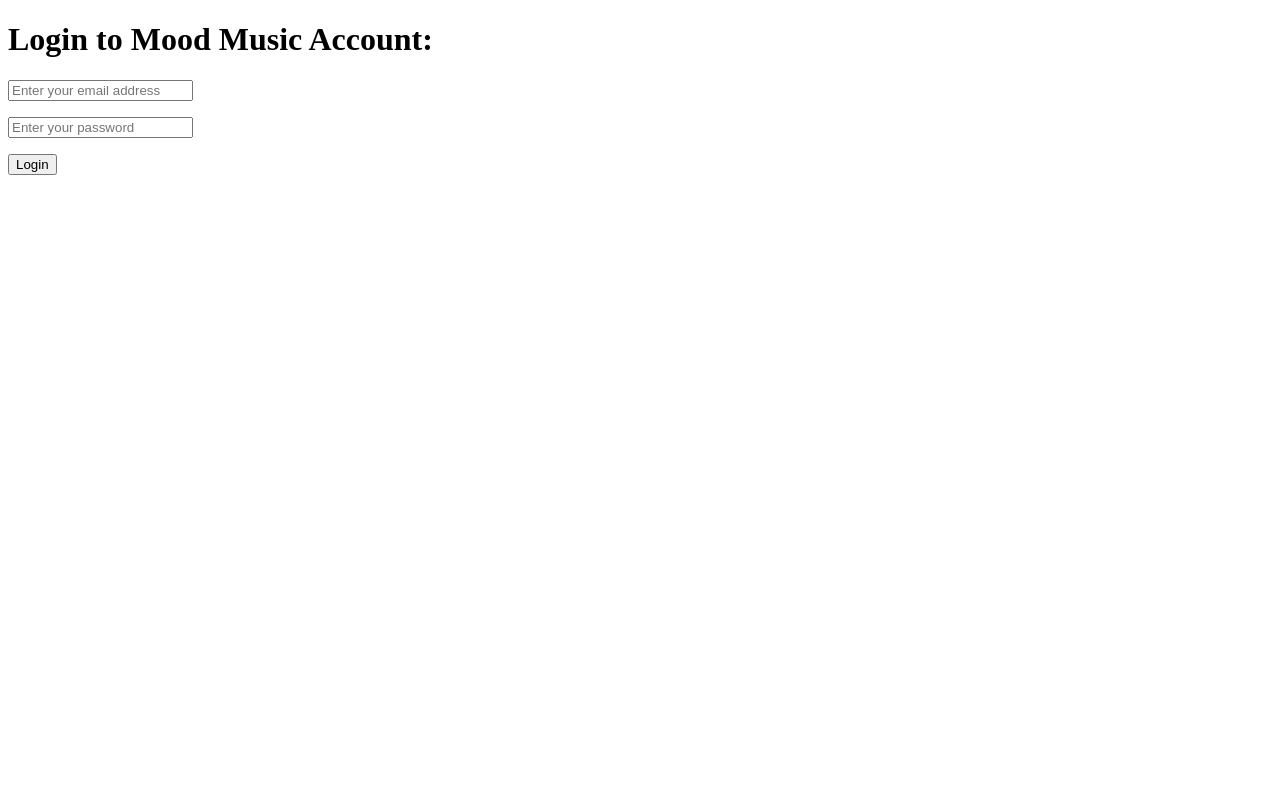
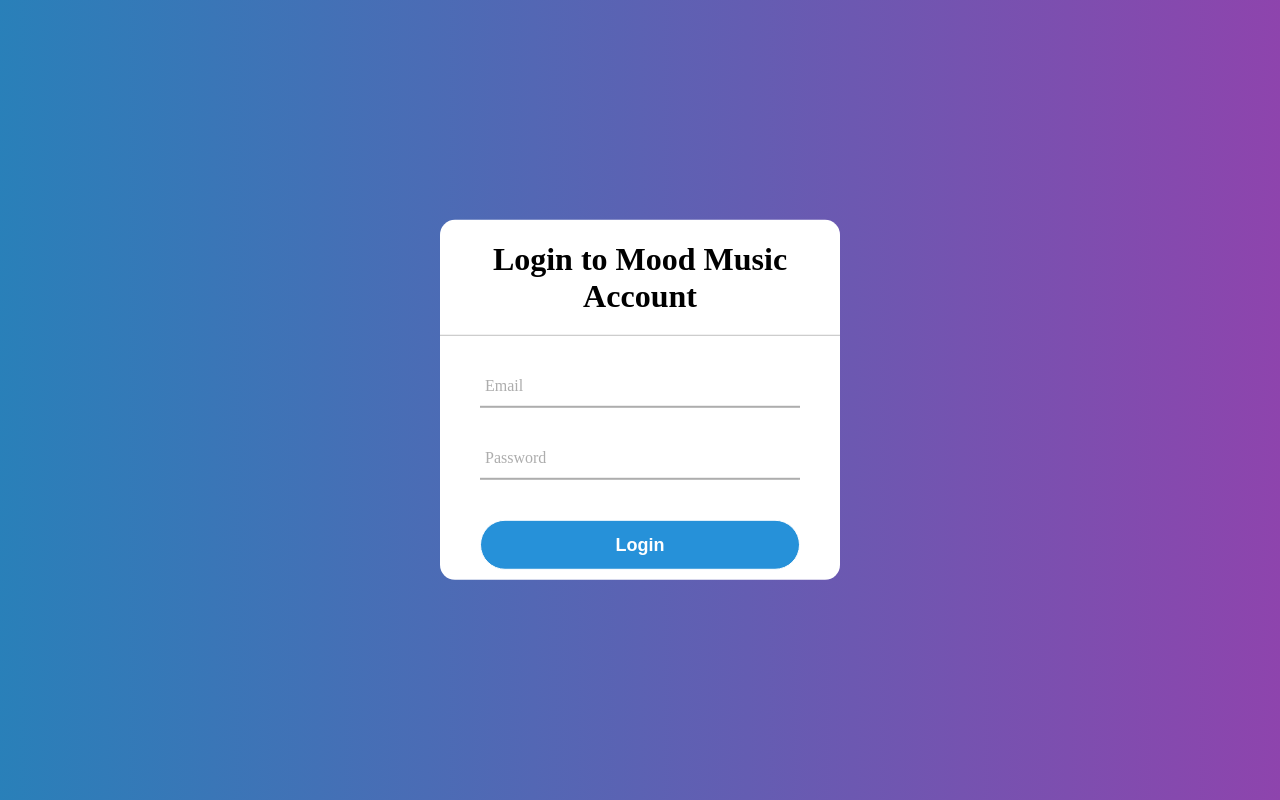
Before and after one commit to Likva32/MoodMusic, a Python web app: template code/server/templates/email_form.html in a window 1280 px wide. Run offline with Jinja, Linux system fonts and the light colour scheme; the template is opened without the code that fills it, so the values that code supplies are empty.

Commit message:
+ MainMenu - before go to check if token exist in DB, if not, do labels untouchble + email_form.html for login to mood music in flask app while logging to spotify app fix bug that when 2 people login, flask used the first mail. + beautiful login form with animations

```diff
--- a/code/client/MainMenu.py
+++ b/code/client/MainMenu.py
@@ -12,7 +12,6 @@ from tcp_by_size import send_with_size
 
 
 class MainFrame(wx.Frame):
-
     def __init__(self, parent):
         wx.Frame.__init__(self, parent, id=wx.ID_ANY, title=u"Mood Music", pos=wx.DefaultPosition,
                           size=wx.Size(840, 660), style=wx.DEFAULT_FRAME_STYLE ^ wx.RESIZE_BORDER)
@@ -280,3 +279,6 @@ class MainFrame(wx.Frame):
         self.Hide()
         self.SettingsFrame.Centre()
         self.SettingsFrame.Show()
+
+    def __str__(self):
+        return "MainFrame object"
--- /dev/null
+++ b/code/client/dont ignore.txt
@@ -0,0 +1,4 @@
++ MainMenu - before go to check if token exist in DB, if not, do labels untouchble
+flask - it doesnt check email
+
+playlist by mood - search "mood" playlist, make csv with all songs that user liked (if the song include in AllSongsCSV)
--- /dev/null
+++ b/code/server/static/css/style.css
@@ -0,0 +1,98 @@
+
+body {
+  background: linear-gradient(120deg,#2980b9, #8e44ad);
+  font-family: montserrat;
+  overflow: hidden;
+}
+
+.center{
+  position: absolute;
+  top: 50%;
+  left: 50%;
+  transform: translate(-50%, -50%);
+  width: 400px;
+  background-color: white;
+  border-radius: 15px;
+}
+
+.center h1{
+  text-align: center;
+  padding: 0 0 20px 0;
+  border-bottom: 1px solid silver;
+
+}
+
+.center form{
+  padding: 0 40px;
+  box-sizing: border-box;
+  pa
+}
+form .txt_field{
+  position:relative;
+  border-bottom: 2px solid #adadad;
+  margin: 30px 0;
+}
+
+.txt_field input{
+  width: 100%;
+  padding: 0 5px;
+  height: 40px;
+  font-size: 16px;
+  border: none;
+  background: none;
+  outline: none;
+}
+
+.txt_field button {
+
+  margin: auto;
+  height: 25px;
+  font-size: 16px;
+}
+
+.txt_field label{
+  position: absolute;
+  top: 50%;
+  left: 5px;
+  color: #adadad;
+  transform: translateY(-50%);
+  pointer-events: none;
+  transition: .5s;
+}
+
+.txt_field span::before{
+  content: '';
+  position: absolute;
+  top: 40px;
+  left: 50%;
+  transform: translateX(-50%);
+  width: 0%;
+  height: 2px;
+  background: #2691d9;
+  transition: .5s;
+}
+
+.txt_field input:focus ~ label,
+.txt_field input:valid ~ label{
+  top: -5px;
+  color: #2691d9;
+}
+
+.txt_field input:focus ~ span::before,
+.txt_field input:valid ~ span::before{
+  width: 100%;
+}
+
+input[type="submit"]{
+  width: 100%;
+  height: 50px;
+  border: 1px solid;
+  background: #2691d9;
+  border-radius: 25px;
+  font-size: 18px;
+  color: #FFFFFF;
+  font-weight: 700;
+  cursor: pointer;
+  outline: none;
+  margin: 10px 0;
+}
--- a/code/server/templates/email_form.html
+++ b/code/server/templates/email_form.html
@@ -3,16 +3,26 @@
 <head>
     <meta charset="UTF-8">
     <title>Mood Music</title>
+    <link rel="stylesheet" href="{{ url_for('static', filename='css/style.css') }}">
 </head>
 <body>
-<form action="#" id="email-form" method="post">
-    <p>
-    <h1>Login to Mood Music Account:</h1>
-    <p><input type="email" name="email" placeholder="Enter your email address"></p>
-    <p><input type="password" name="password" required placeholder="Enter your password"></p>
-    <p>
-        <button type="submit">Login</button>
-    </p>
-</form>
+<div class="center">
+    <h1>Login to Mood Music Account</h1>
+    <form action="#" id="email-form" method="post">
+        <div class="txt_field">
+            <input type="email" name="email" required>
+            <span></span>
+            <label>Email</label>
+        </div>
+        <div class="txt_field">
+            <input type="password" name="password" required>
+            <span></span>
+            <label>Password</label>
+        </div>
+        <input type="submit" value="Login">
+    </form>
+</div>
+
+
 </body>
 </html>
--- a/code/server/workedFlask.py
+++ b/code/server/workedFlask.py
@@ -13,7 +13,7 @@ from lib.secretsId import secret_key
 
 class MyFlaskApp:
     def __init__(self, name):
-        self.app = Flask(name)
+        self.app = Flask(name, static_url_path='/static')
         self.UsersDb = Users()
         self.app.config['SESSION_COOKIE_NAME'] = 'spotify-login-session'
         # self.app.config['EMAIL'] = 'email'
@@ -31,7 +31,6 @@ class MyFlaskApp:
                 if self.UsersDb.Login(email, password):
                     print('Login success')
                     return redirect('/log')
-
                 else:
                     print('Login NOT success')
                 print(email)
```
Also changed, not shown: code/client/Settings.py (+14 -13 lines), code/server/templates/main.html (+5 -2 lines).
